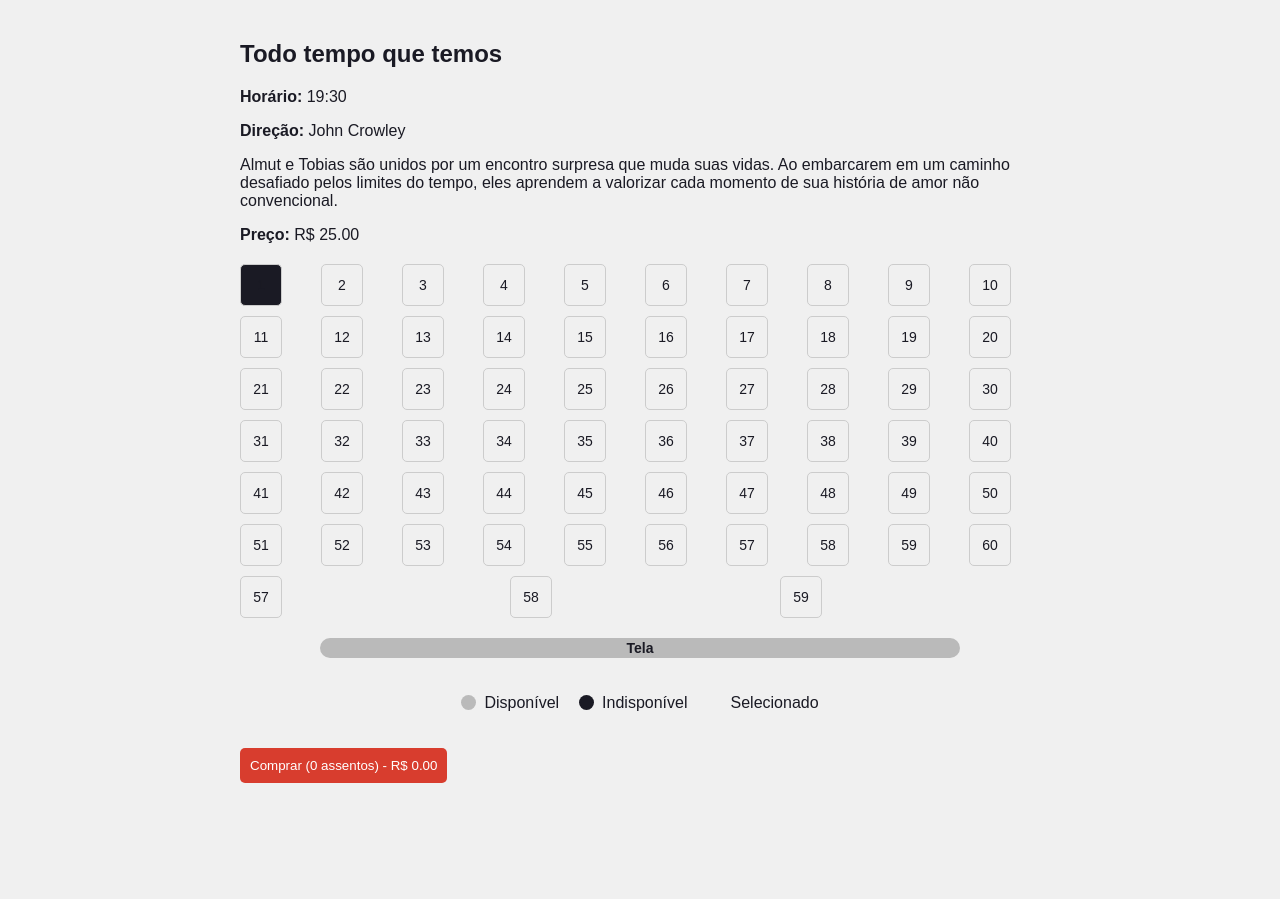
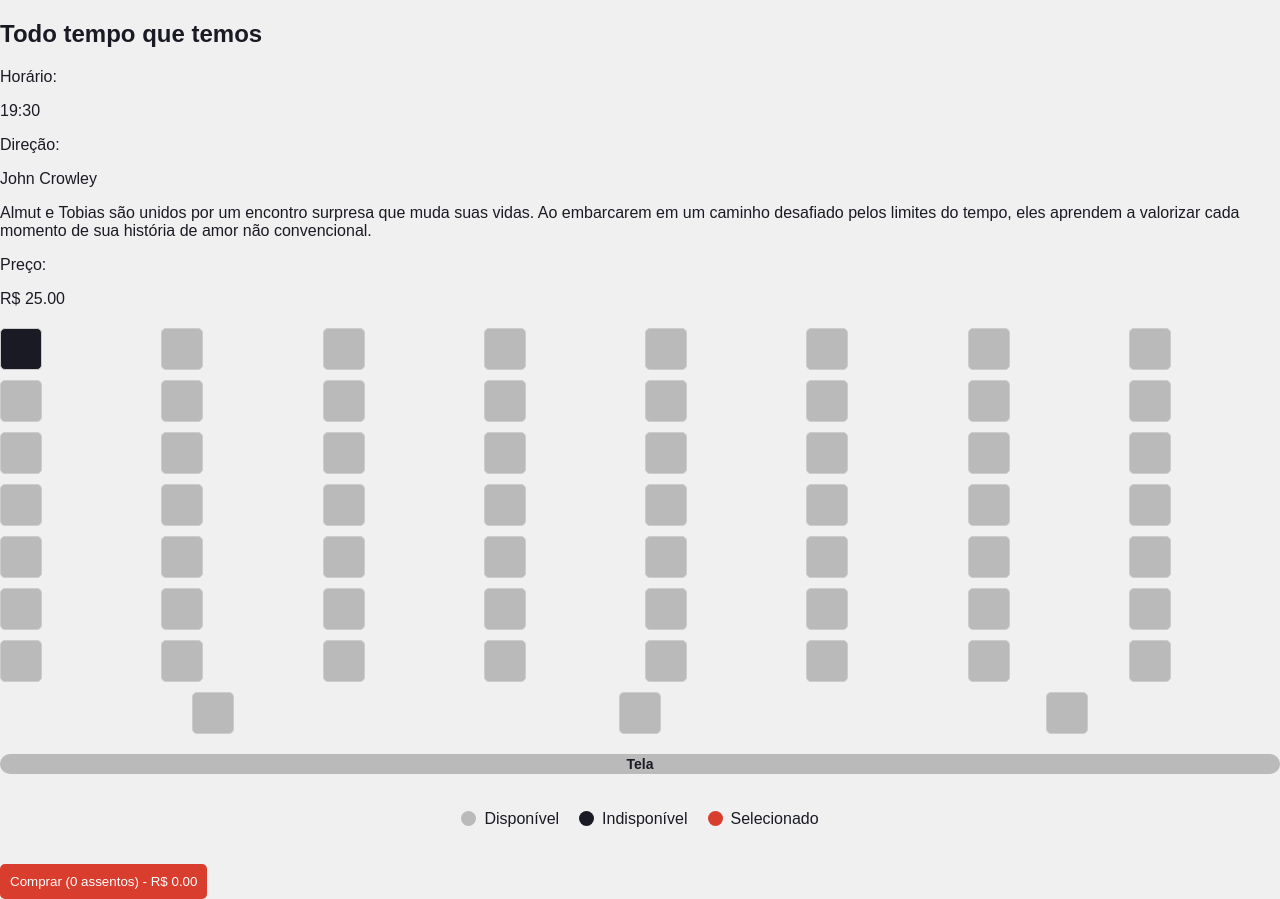
Before and after one commit to Balbachan/POC06, a Next.js app: page / in a window 1280 px wide. Before the commit the page ends 803 px from the top, so only its background shows below. Built offline with nearby package versions, Linux system fonts and the light colour scheme.

Commit message:
alteracoes assentos

```diff
--- a/src/app/components/seat.js
+++ b/src/app/components/seat.js
@@ -8,7 +8,7 @@ export default function Seat({ numero, disponivel, onClick, selected }) {
       } ${selected ? styles.selected : ""}`} // Adiciona a classe "selected" se estiver selecionado
       onClick={() => disponivel && onClick(numero)}
     >
-      {numero}
+
     </div>
   );
 }
--- a/src/app/components/seat.module.css
+++ b/src/app/components/seat.module.css
@@ -1,4 +1,3 @@
-
 .seat {
   width: 40px;
   height: 40px;
@@ -14,7 +13,7 @@
 }
 
 .available {
-  background-color: var(--background-color);
+  background-color: var(--available);
 }
 
 .unavailable {
--- a/src/app/page.js
+++ b/src/app/page.js
@@ -9,16 +9,10 @@ export function MovieInfo({ titulo, sinopse, direcao, horario, preco }) {
   return (
     <div>
       <h2>{titulo}</h2>
-      <p>
-        <strong>Horário:</strong> {horario}
-      </p>
-      <p>
-        <strong>Direção:</strong> {direcao}
-      </p>
+      <p>Horário:</p> {horario}
+      <p>Direção:</p> {direcao}
       <p>{sinopse}</p>
-      <p>
-        <strong>Preço:</strong> R$ {preco.toFixed(2)}
-      </p>
+      <p>Preço:</p> R$ {preco.toFixed(2)}
     </div>
   );
 }
@@ -44,7 +38,7 @@ export default function Home() {
       </div>
 
       <div className={styles.seatingChart}>
-        {data.assentos.map((seat) => (
+        {data.assentos.slice(0,56).map((seat) => (
           <Seat
             key={seat.numero}
             {...seat}
@@ -55,7 +49,7 @@ export default function Home() {
       </div>
 
       <div className={styles.extraRow}>
-        {data.assentos.slice(56, 59).map((seat) => (
+        {data.assentos.slice(57, 61).map((seat) => (
           <Seat
             key={seat.numero}
             {...seat}
@@ -85,7 +79,7 @@ export default function Home() {
         <div className={styles.legendaItem}>
           <div
             className={`${styles.legendaCirculo}`}
-            style={{ backgroundColor: "var(--primary)" }} // Cor para selecionado
+            style={{ backgroundColor: "var(--primary-color)" }} // Cor para selecionado
           ></div>
           <p>Selecionado</p>
         </div>
@@ -98,58 +92,3 @@ export default function Home() {
     </main>
   );
 }
-
-
-
-/*"use client";
-import styles from "./page.module.css";
-//import Header from "./components/header.js";
-import { useEffect, useState } from "react";
-const dados = require("./dados.json");
-
-export default function Home() {
-  const [dados, setDados] = useState(null);
-  useEffect(() => {
-    fetch("/dados2.json")
-      .then((response) => {
-        if (reponse.ok) {
-          throw new error("Não foi possível ler os dados");
-        }
-        return reponse.json();
-      })
-      .then((jsonData) => setDados(jsonData))
-      .catch((err) => setDados);
-  });
-
-  if (dados === null) {
-    return (
-      <main>
-        <Header title="Carregando..." />
-      </main>
-    );
-  }
-
-  if (dados.error) {
-    return (
-      <main>
-        <Header title={dados.error} />
-      </main>
-    );
-  }
-
-  return (
-    <main className={styles.main}>
-      <h1>{dados.titulo}</h1>
-      <p>{dados.sinopse}</p>
-
-      <ol>
-        {dados.assentos.map((assento) => (
-          <li key={assento.numero}>
-            Assento {assento.numero} está disponivel?
-            {assento.disponivel ? "sim" : "não"}
-          </li>
-        ))}
-      </ol>
-    </main>
-  );
-}*/
--- a/src/app/page.module.css
+++ b/src/app/page.module.css
@@ -1,45 +1,10 @@
-/*.page {
-  --gray-rgb: 0, 0, 0;
-  --gray-alpha-200: rgba(var(--gray-rgb), 0.08);
-  --gray-alpha-100: rgba(var(--gray-rgb), 0.05);
-
-  --button-primary-hover: #383838;
-  --button-secondary-hover: #f2f2f2;
-
-  display: grid;
-  grid-template-rows: 20px 1fr 20px;
-  align-items: center;
-  justify-items: center;
-  min-height: 100svh;
-  padding: 80px;
-  gap: 64px;
-  font-family: var(--font-geist-sans);
-}
-
-@media (prefers-color-scheme: dark) {
-  .page {
-    --gray-rgb: 255, 255, 255;
-    --gray-alpha-200: rgba(var(--gray-rgb), 0.145);
-    --gray-alpha-100: rgba(var(--gray-rgb), 0.06);
-
-    --button-primary-hover: #ccc;
-    --button-secondary-hover: #1a1a1a;
-  }
-}*/
-
-.container {
-  max-width: 800px;
-  margin: 0 auto;
-  padding: 20px;
-}
-
 .movieInfo {
   margin-bottom: 20px;
 }
 
 .seatingChart {
   display: grid;
-  grid-template-columns: repeat(10, 1fr);
+  grid-template-columns: repeat(8, 1fr);
   gap: 10px;
   margin-top: 20px;
 }
@@ -54,15 +19,17 @@
   cursor: pointer;
 }
 .extraRow {
-  grid-template-columns: repeat(3, 1fr);
+  grid-template-columns: repeat(4, 1fr);
   margin-top: 10px;
-  display: grid;
-  align-items: center;
-  gap: 10px;
+  /*display: grid;
+  align-items: center;*/
+  display:flex;
+  justify-content: space-around;
+
 }
 
 .tela {
-  width: 80%;
+  width: 100%;
   height: 20px;
   background-color: var(--available);
   border-radius: 10px;
```
